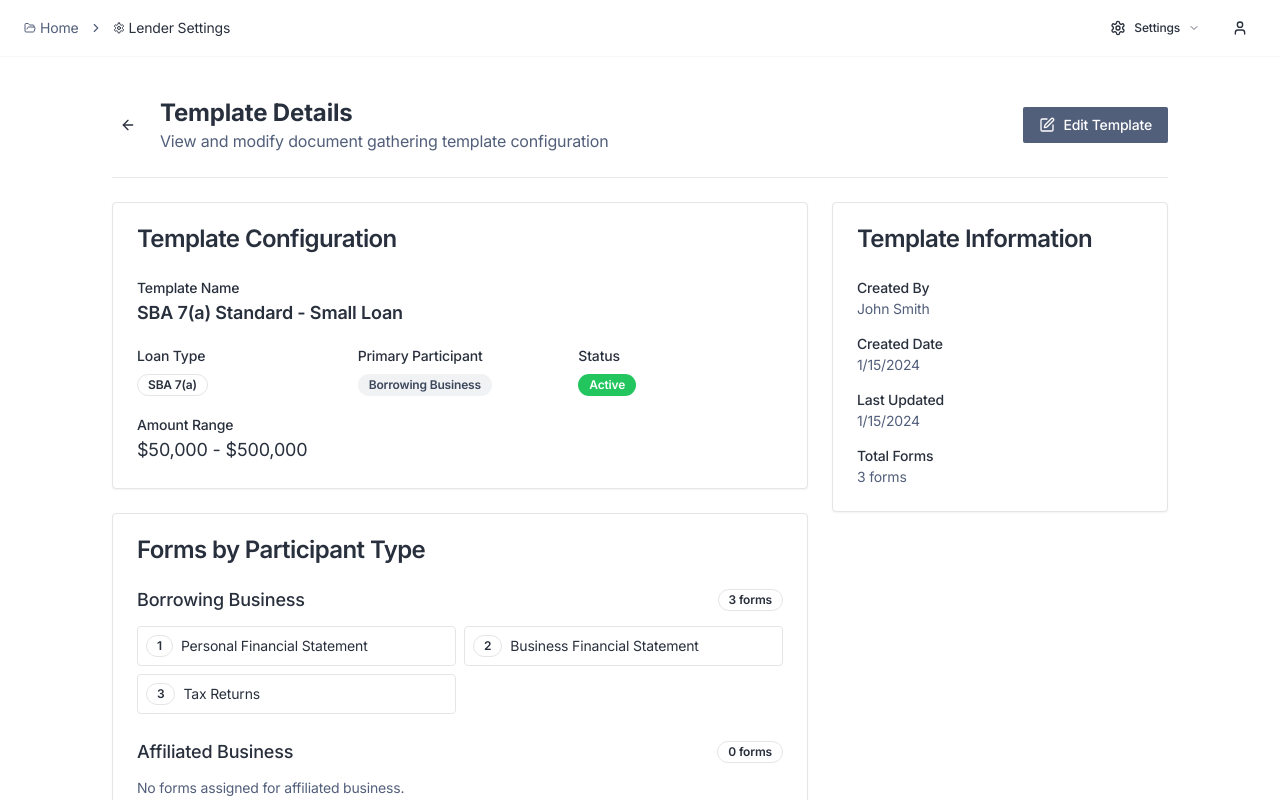
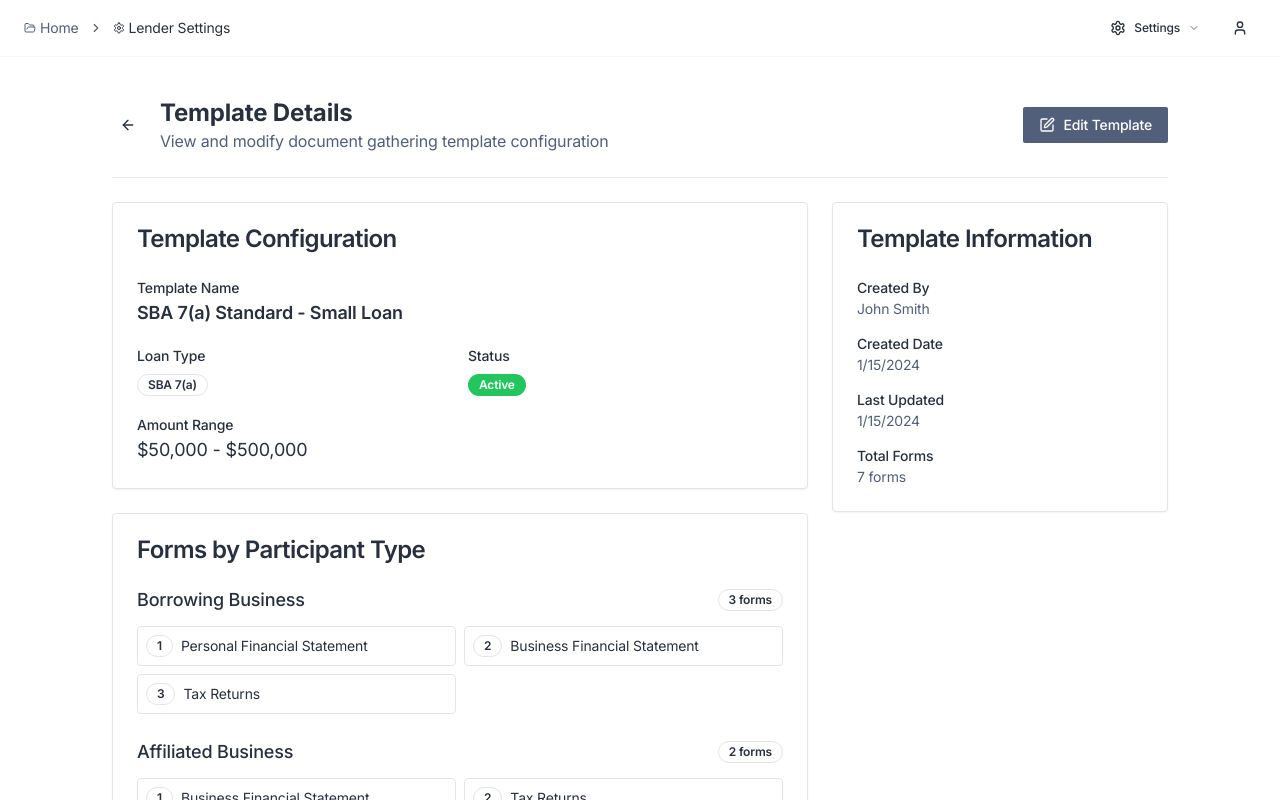
Before and after one commit to parth11790/bank-project-sphere, a React (Vite) app: page /lender-settings/template/1 in a window 1280 px wide. Shown: the top 800 px of the page. Built offline with nearby package versions, Linux system fonts and the light colour scheme.

Commit message:
Remove primary participant field
Removed the "Primary Participant" field and enabled form assignment per participant type in the template details page.

```diff
--- a/src/components/documentTemplates/AddTemplateDialog.tsx
+++ b/src/components/documentTemplates/AddTemplateDialog.tsx
@@ -59,8 +59,12 @@ export const AddTemplateDialog = ({ open, onOpenChange, onAdd }: AddTemplateDial
     loanType: '',
     amountMin: 0,
     amountMax: 1000000,
-    participant: '' as DocumentGatheringTemplate['participant'] | '',
-    forms: [] as string[],
+    participantForms: {
+      borrowing_business: [] as string[],
+      affiliated_business: [] as string[],
+      owners: [] as string[],
+      sellers: [] as string[]
+    },
     createdBy: 'Current User',
     isActive: true
   });
@@ -68,7 +72,7 @@ export const AddTemplateDialog = ({ open, onOpenChange, onAdd }: AddTemplateDial
   const handleSubmit = (e: React.FormEvent) => {
     e.preventDefault();
 
-    if (!formData.templateName || !formData.loanType || !formData.participant) {
+    if (!formData.templateName || !formData.loanType) {
       return;
     }
 
@@ -77,8 +81,7 @@ export const AddTemplateDialog = ({ open, onOpenChange, onAdd }: AddTemplateDial
       loanType: formData.loanType,
       amountMin: formData.amountMin,
       amountMax: formData.amountMax,
-      participant: formData.participant as DocumentGatheringTemplate['participant'],
-      forms: formData.forms,
+      participantForms: formData.participantForms,
       createdBy: formData.createdBy,
       isActive: formData.isActive
     });
@@ -89,8 +92,12 @@ export const AddTemplateDialog = ({ open, onOpenChange, onAdd }: AddTemplateDial
       loanType: '',
       amountMin: 0,
       amountMax: 1000000,
-      participant: '',
-      forms: [],
+      participantForms: {
+        borrowing_business: [],
+        affiliated_business: [],
+        owners: [],
+        sellers: []
+      },
       createdBy: 'Current User',
       isActive: true
     });
@@ -98,17 +105,27 @@ export const AddTemplateDialog = ({ open, onOpenChange, onAdd }: AddTemplateDial
     onOpenChange(false);
   };
 
+  const updateParticipantForms = (participantType: keyof typeof formData.participantForms, forms: string[]) => {
+    setFormData(prev => ({
+      ...prev,
+      participantForms: {
+        ...prev.participantForms,
+        [participantType]: forms
+      }
+    }));
+  };
+
   return (
     <Dialog open={open} onOpenChange={onOpenChange}>
-      <DialogContent className="max-w-2xl">
+      <DialogContent className="max-w-4xl max-h-[90vh] overflow-y-auto">
         <DialogHeader>
           <DialogTitle>Add Document Gathering Template</DialogTitle>
           <DialogDescription>
-            Create a new template for document collection based on loan type and participant.
+            Create a new template for document collection based on loan type and participants.
           </DialogDescription>
         </DialogHeader>
 
-        <form onSubmit={handleSubmit} className="space-y-4">
+        <form onSubmit={handleSubmit} className="space-y-6">
           <div className="grid grid-cols-1 md:grid-cols-2 gap-4">
             <div className="space-y-2 md:col-span-2">
               <Label htmlFor="templateName">Template Name</Label>
@@ -137,22 +154,6 @@ export const AddTemplateDialog = ({ open, onOpenChange, onAdd }: AddTemplateDial
             </div>
 
             <div className="space-y-2">
-              <Label htmlFor="participant">Participant</Label>
-              <Select value={formData.participant} onValueChange={(value) => setFormData(prev => ({ ...prev, participant: value as DocumentGatheringTemplate['participant'] }))}>
-                <SelectTrigger>
-                  <SelectValue placeholder="Select participant" />
-                </SelectTrigger>
-                <SelectContent>
-                  {participantOptions.map(option => (
-                    <SelectItem key={option.value} value={option.value}>
-                      {option.label}
-                    </SelectItem>
-                  ))}
-                </SelectContent>
-              </Select>
-            </div>
-
-            <div className="space-y-2">
               <Label htmlFor="amountMin">Minimum Amount ($)</Label>
               <Input
                 id="amountMin"
@@ -175,14 +176,19 @@ export const AddTemplateDialog = ({ open, onOpenChange, onAdd }: AddTemplateDial
             </div>
           </div>
 
-          <div className="space-y-2">
-            <Label>Required Forms</Label>
-            <MultiSelectFormField
-              value={formData.forms}
-              onChange={(forms) => setFormData(prev => ({ ...prev, forms }))}
-              options={availableForms}
-              placeholder="Select required forms..."
-            />
+          <div className="space-y-6">
+            <h3 className="text-lg font-medium">Forms by Participant Type</h3>
+            {participantOptions.map((participant) => (
+              <div key={participant.value} className="space-y-2">
+                <Label>{participant.label}</Label>
+                <MultiSelectFormField
+                  value={formData.participantForms[participant.value]}
+                  onChange={(forms) => updateParticipantForms(participant.value, forms)}
+                  options={availableForms}
+                  placeholder={`Select forms for ${participant.label.toLowerCase()}...`}
+                />
+              </div>
+            ))}
           </div>
 
           <DialogFooter>
--- a/src/components/documentTemplates/DocumentGatheringTemplatesList.tsx
+++ b/src/components/documentTemplates/DocumentGatheringTemplatesList.tsx
@@ -63,6 +63,10 @@ export const DocumentGatheringTemplatesList = ({
     }).format(amount);
   };
 
+  const getTotalFormsCount = (template: DocumentGatheringTemplate) => {
+    return Object.values(template.participantForms).reduce((total, forms) => total + forms.length, 0);
+  };
+
   const handleToggleStatus = (template: DocumentGatheringTemplate, e: React.MouseEvent) => {
     e.stopPropagation();
     onUpdate(template.id, { isActive: !template.isActive });
@@ -116,7 +120,7 @@ export const DocumentGatheringTemplatesList = ({
               <TableHead>Template Name</TableHead>
               <TableHead>Loan Type</TableHead>
               <TableHead>Amount Range</TableHead>
-              <TableHead>Forms Count</TableHead>
+              <TableHead>Total Forms</TableHead>
               <TableHead>Status</TableHead>
               <TableHead>Actions</TableHead>
             </TableRow>
@@ -144,7 +148,7 @@ export const DocumentGatheringTemplatesList = ({
                 </TableCell>
                 <TableCell>
                   <Badge variant="outline" className="text-xs">
-                    {template.forms.length} forms
+                    {getTotalFormsCount(template)} forms
                   </Badge>
                 </TableCell>
                 <TableCell>
--- a/src/components/documentTemplates/EditTemplateDialog.tsx
+++ b/src/components/documentTemplates/EditTemplateDialog.tsx
@@ -60,8 +60,12 @@ export const EditTemplateDialog = ({ template, open, onOpenChange, onUpdate }: E
     loanType: '',
     amountMin: 0,
     amountMax: 1000000,
-    participant: '' as DocumentGatheringTemplate['participant'] | '',
-    forms: [] as string[],
+    participantForms: {
+      borrowing_business: [] as string[],
+      affiliated_business: [] as string[],
+      owners: [] as string[],
+      sellers: [] as string[]
+    },
     isActive: true
   });
 
@@ -72,8 +76,7 @@ export const EditTemplateDialog = ({ template, open, onOpenChange, onUpdate }: E
         loanType: template.loanType,
         amountMin: template.amountMin,
         amountMax: template.amountMax,
-        participant: template.participant,
-        forms: template.forms,
+        participantForms: template.participantForms,
         isActive: template.isActive
       });
     }
@@ -82,7 +85,7 @@ export const EditTemplateDialog = ({ template, open, onOpenChange, onUpdate }: E
   const handleSubmit = (e: React.FormEvent) => {
     e.preventDefault();
 
-    if (!formData.templateName || !formData.loanType || !formData.participant) {
+    if (!formData.templateName || !formData.loanType) {
       return;
     }
 
@@ -91,17 +94,26 @@ export const EditTemplateDialog = ({ template, open, onOpenChange, onUpdate }: E
       loanType: formData.loanType,
       amountMin: formData.amountMin,
       amountMax: formData.amountMax,
-      participant: formData.participant as DocumentGatheringTemplate['participant'],
-      forms: formData.forms,
+      participantForms: formData.participantForms,
       isActive: formData.isActive
     });
+  };
+
+  const updateParticipantForms = (participantType: keyof typeof formData.participantForms, forms: string[]) => {
+    setFormData(prev => ({
+      ...prev,
+      participantForms: {
+        ...prev.participantForms,
+        [participantType]: forms
+      }
+    }));
   };
 
   if (!template) return null;
 
   return (
     <Dialog open={open} onOpenChange={onOpenChange}>
-      <DialogContent className="max-w-2xl">
+      <DialogContent className="max-w-4xl max-h-[90vh] overflow-y-auto">
         <DialogHeader>
           <DialogTitle>Edit Document Gathering Template</DialogTitle>
           <DialogDescription>
@@ -109,7 +121,7 @@ export const EditTemplateDialog = ({ template, open, onOpenChange, onUpdate }: E
           </DialogDescription>
         </DialogHeader>
 
-        <form onSubmit={handleSubmit} className="space-y-4">
+        <form onSubmit={handleSubmit} className="space-y-6">
           <div className="grid grid-cols-1 md:grid-cols-2 gap-4">
             <div className="space-y-2 md:col-span-2">
               <Label htmlFor="templateName">Template Name</Label>
@@ -138,22 +150,6 @@ export const EditTemplateDialog = ({ template, open, onOpenChange, onUpdate }: E
             </div>
 
             <div className="space-y-2">
-              <Label htmlFor="participant">Participant</Label>
-              <Select value={formData.participant} onValueChange={(value) => setFormData(prev => ({ ...prev, participant: value as DocumentGatheringTemplate['participant'] }))}>
-                <SelectTrigger>
-                  <SelectValue placeholder="Select participant" />
-                </SelectTrigger>
-                <SelectContent>
-                  {participantOptions.map(option => (
-                    <SelectItem key={option.value} value={option.value}>
-                      {option.label}
-                    </SelectItem>
-                  ))}
-                </SelectContent>
-              </Select>
-            </div>
-
-            <div className="space-y-2">
               <Label htmlFor="amountMin">Minimum Amount ($)</Label>
               <Input
                 id="amountMin"
@@ -176,14 +172,19 @@ export const EditTemplateDialog = ({ template, open, onOpenChange, onUpdate }: E
             </div>
           </div>
 
-          <div className="space-y-2">
-            <Label>Required Forms</Label>
-            <MultiSelectFormField
-              value={formData.forms}
-              onChange={(forms) => setFormData(prev => ({ ...prev, forms }))}
-              options={availableForms}
-              placeholder="Select required forms..."
-            />
+          <div className="space-y-6">
+            <h3 className="text-lg font-medium">Forms by Participant Type</h3>
+            {participantOptions.map((participant) => (
+              <div key={participant.value} className="space-y-2">
+                <Label>{participant.label}</Label>
+                <MultiSelectFormField
+                  value={formData.participantForms[participant.value]}
+                  onChange={(forms) => updateParticipantForms(participant.value, forms)}
+                  options={availableForms}
+                  placeholder={`Select forms for ${participant.label.toLowerCase()}...`}
+                />
+              </div>
+            ))}
           </div>
 
           <DialogFooter>
--- a/src/hooks/useDocumentTemplates.ts
+++ b/src/hooks/useDocumentTemplates.ts
@@ -11,8 +11,12 @@ const initialTemplates: DocumentGatheringTemplate[] = [
     loanType: 'SBA 7(a)',
     amountMin: 50000,
     amountMax: 500000,
-    participant: 'borrowing_business',
-    forms: ['Personal Financial Statement', 'Business Financial Statement', 'Tax Returns'],
+    participantForms: {
+      borrowing_business: ['Personal Financial Statement', 'Business Financial Statement', 'Tax Returns'],
+      affiliated_business: ['Business Financial Statement', 'Tax Returns'],
+      owners: ['Personal Financial Statement', 'Personal Guarantee'],
+      sellers: []
+    },
     createdAt: '2024-01-15T10:00:00Z',
     updatedAt: '2024-01-15T10:00:00Z',
     createdBy: 'John Smith',
@@ -24,8 +28,12 @@ const initialTemplates: DocumentGatheringTemplate[] = [
     loanType: 'SBA 7(a)',
     amountMin: 500001,
     amountMax: 5000000,
-    participant: 'borrowing_business',
-    forms: ['Personal Financial Statement', 'Business Financial Statement', 'Tax Returns', 'Business Plan'],
+    participantForms: {
+      borrowing_business: ['Personal Financial Statement', 'Business Financial Statement', 'Tax Returns', 'Business Plan'],
+      affiliated_business: ['Business Financial Statement', 'Tax Returns'],
+      owners: ['Personal Financial Statement', 'Personal Guarantee', 'Background Check Authorization'],
+      sellers: []
+    },
     createdAt: '2024-01-15T10:00:00Z',
     updatedAt: '2024-01-15T10:00:00Z',
     createdBy: 'John Smith',
@@ -33,25 +41,16 @@ const initialTemplates: DocumentGatheringTemplate[] = [
   },
   {
     id: '3',
-    templateName: 'Owner Requirements - All Loans',
-    loanType: 'All Types',
-    amountMin: 0,
-    amountMax: 10000000,
-    participant: 'owners',
-    forms: ['Personal Financial Statement', 'Personal Guarantee', 'Background Check Authorization'],
-    createdAt: '2024-01-15T10:00:00Z',
-    updatedAt: '2024-01-15T10:00:00Z',
-    createdBy: 'Sarah Johnson',
-    isActive: true
-  },
-  {
-    id: '4',
-    templateName: 'Seller Documentation - Business Sale',
+    templateName: 'Business Acquisition Template',
     loanType: 'Business Acquisition',
     amountMin: 100000,
     amountMax: 5000000,
-    participant: 'sellers',
-    forms: ['Business Sale Agreement', 'Financial Statements', 'Asset Listing'],
+    participantForms: {
+      borrowing_business: ['Personal Financial Statement', 'Business Plan'],
+      affiliated_business: ['Business Financial Statement'],
+      owners: ['Personal Financial Statement', 'Personal Guarantee', 'Background Check Authorization'],
+      sellers: ['Business Sale Agreement', 'Financial Statements', 'Asset Listing']
+    },
     createdAt: '2024-01-15T10:00:00Z',
     updatedAt: '2024-01-15T10:00:00Z',
     createdBy: 'Michael Brown',
--- a/src/pages/TemplateDetails.tsx
+++ b/src/pages/TemplateDetails.tsx
@@ -8,7 +8,7 @@ import { Badge } from '@/components/ui/badge';
 import { Input } from '@/components/ui/input';
 import { Label } from '@/components/ui/label';
 import { Separator } from '@/components/ui/separator';
-import { ArrowLeft, Edit, Save, X, Plus } from 'lucide-react';
+import { ArrowLeft, Edit, Save, X } from 'lucide-react';
 import { useDocumentTemplates } from '@/hooks/useDocumentTemplates';
 import { MultiSelectFormField } from '@/components/documentTemplates/MultiSelectFormField';
 import { DocumentGatheringTemplate } from '@/types/documentTemplate';
@@ -61,8 +61,6 @@ const TemplateDetails = () => {
     loanType: '',
     amountMin: 0,
     amountMax: 0,
-    participant: '' as DocumentGatheringTemplate['participant'] | '',
-    forms: [] as string[],
     isActive: true,
     participantForms: {
       borrowing_business: [] as string[],
@@ -99,9 +97,8 @@ const TemplateDetails = () => {
     }).format(amount);
   };
 
-  const getParticipantLabel = (participant: string) => {
-    const option = participantOptions.find(p => p.value === participant);
-    return option?.label || participant;
+  const getTotalFormsCount = () => {
+    return Object.values(template.participantForms).reduce((total, forms) => total + forms.length, 0);
   };
 
   const handleEdit = () => {
@@ -110,15 +107,8 @@ const TemplateDetails = () => {
       loanType: template.loanType,
       amountMin: template.amountMin,
       amountMax: template.amountMax,
-      participant: template.participant,
-      forms: template.forms,
       isActive: template.isActive,
-      participantForms: {
-        borrowing_business: template.participant === 'borrowing_business' ? template.forms : [],
-        affiliated_business: template.participant === 'affiliated_business' ? template.forms : [],
-        owners: template.participant === 'owners' ? template.forms : [],
-        sellers: template.participant === 'sellers' ? template.forms : []
-      }
+      participantForms: { ...template.participantForms }
     });
     setIsEditing(true);
   };
@@ -129,8 +119,7 @@ const TemplateDetails = () => {
       loanType: editFormData.loanType,
       amountMin: editFormData.amountMin,
       amountMax: editFormData.amountMax,
-      participant: editFormData.participant as DocumentGatheringTemplate['participant'],
-      forms: editFormData.forms,
+      participantForms: editFormData.participantForms,
       isActive: editFormData.isActive
     };
 
@@ -142,7 +131,7 @@ const TemplateDetails = () => {
     setIsEditing(false);
   };
 
-  const updateParticipantForms = (participant: DocumentGatheringTemplate['participant'], forms: string[]) => {
+  const updateParticipantForms = (participant: keyof typeof editFormData.participantForms, forms: string[]) => {
     setEditFormData(prev => ({
       ...prev,
       participantForms: {
@@ -229,17 +218,14 @@ const TemplateDetails = () => {
                       </div>
 
                       <div className="space-y-2">
-                        <Label>Primary Participant</Label>
-                        <Select value={editFormData.participant} onValueChange={(value) => setEditFormData(prev => ({ ...prev, participant: value as DocumentGatheringTemplate['participant'] }))}>
+                        <Label>Status</Label>
+                        <Select value={editFormData.isActive ? 'active' : 'inactive'} onValueChange={(value) => setEditFormData(prev => ({ ...prev, isActive: value === 'active' }))}>
                           <SelectTrigger>
                             <SelectValue />
                           </SelectTrigger>
                           <SelectContent>
-                            {participantOptions.map(option => (
-                              <SelectItem key={option.value} value={option.value}>
-                                {option.label}
-                              </SelectItem>
-                            ))}
+                            <SelectItem value="active">Active</SelectItem>
+                            <SelectItem value="inactive">Inactive</SelectItem>
                           </SelectContent>
                         </Select>
                       </div>
@@ -272,18 +258,11 @@ const TemplateDetails = () => {
                       <p className="text-lg font-semibold">{template.templateName}</p>
                     </div>
 
-                    <div className="grid grid-cols-1 md:grid-cols-3 gap-4">
+                    <div className="grid grid-cols-1 md:grid-cols-2 gap-4">
                       <div>
                         <Label className="text-sm font-medium">Loan Type</Label>
                         <div className="mt-1">
                           <Badge variant="outline">{template.loanType}</Badge>
-                        </div>
-                      </div>
-
-                      <div>
-                        <Label className="text-sm font-medium">Primary Participant</Label>
-                        <div className="mt-1">
-                          <Badge variant="secondary">{getParticipantLabel(template.participant)}</Badge>
                         </div>
                       </div>
 
@@ -320,7 +299,7 @@ const TemplateDetails = () => {
                       <Badge variant="outline" className="text-xs">
                         {isEditing
                           ? editFormData.participantForms[participant.value].length
-                          : (template.participant === participant.value ? template.forms.length : 0)
+                          : template.participantForms[participant.value].length
                         } forms
                       </Badge>
                     </div>
@@ -334,9 +313,9 @@ const TemplateDetails = () => {
                       />
                     ) : (
                       <div className="space-y-2">
-                        {template.participant === participant.value && template.forms.length > 0 ? (
+                        {template.participantForms[participant.value].length > 0 ? (
                           <div className="grid grid-cols-1 md:grid-cols-2 gap-2">
-                            {template.forms.map((form, index) => (
+                            {template.participantForms[participant.value].map((form, index) => (
                               <div key={index} className="flex items-center gap-2 p-2 border rounded">
                                 <Badge variant="outline" className="text-xs">
                                   {index + 1}
@@ -382,7 +361,7 @@ const TemplateDetails = () => {
                 </div>
                 <div>
                   <Label className="text-sm font-medium">Total Forms</Label>
-                  <p className="text-sm text-muted-foreground">{template.forms.length} forms</p>
+                  <p className="text-sm text-muted-foreground">{getTotalFormsCount()} forms</p>
                 </div>
               </CardContent>
             </Card>
--- a/src/types/documentTemplate.ts
+++ b/src/types/documentTemplate.ts
@@ -5,8 +5,12 @@ export interface DocumentGatheringTemplate {
   loanType: string;
   amountMin: number;
   amountMax: number;
-  participant: 'borrowing_business' | 'affiliated_business' | 'owners' | 'sellers';
-  forms: string[];
+  participantForms: {
+    borrowing_business: string[];
+    affiliated_business: string[];
+    owners: string[];
+    sellers: string[];
+  };
   createdAt: string;
   updatedAt: string;
   createdBy: string;
```
